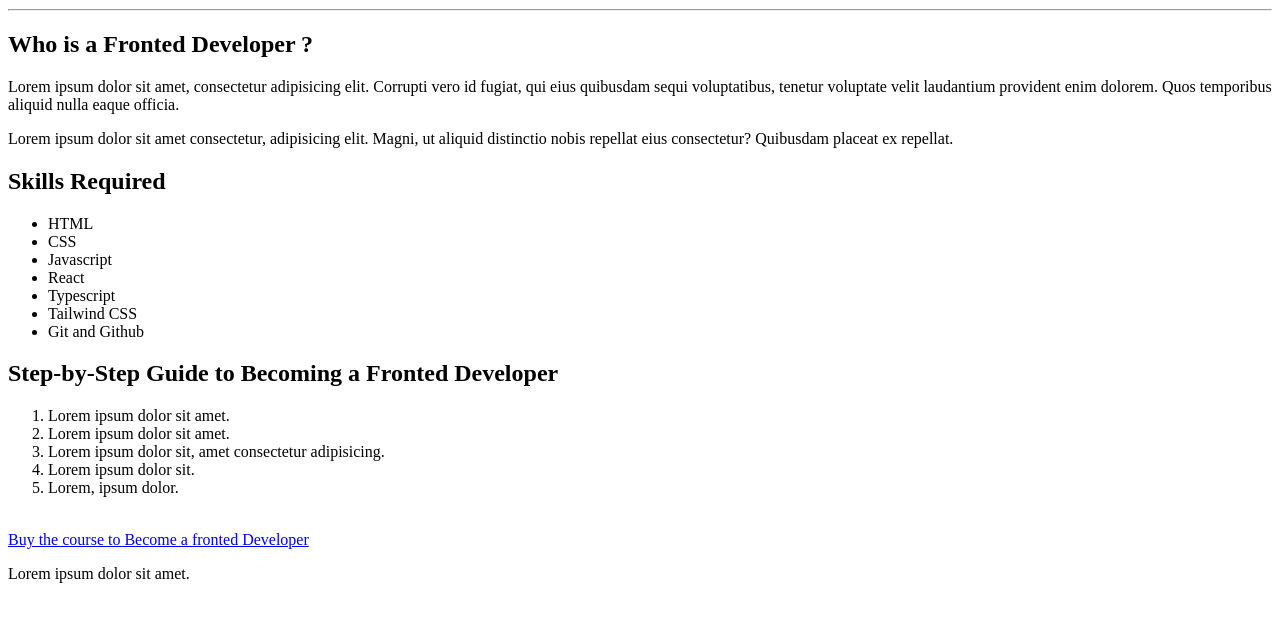
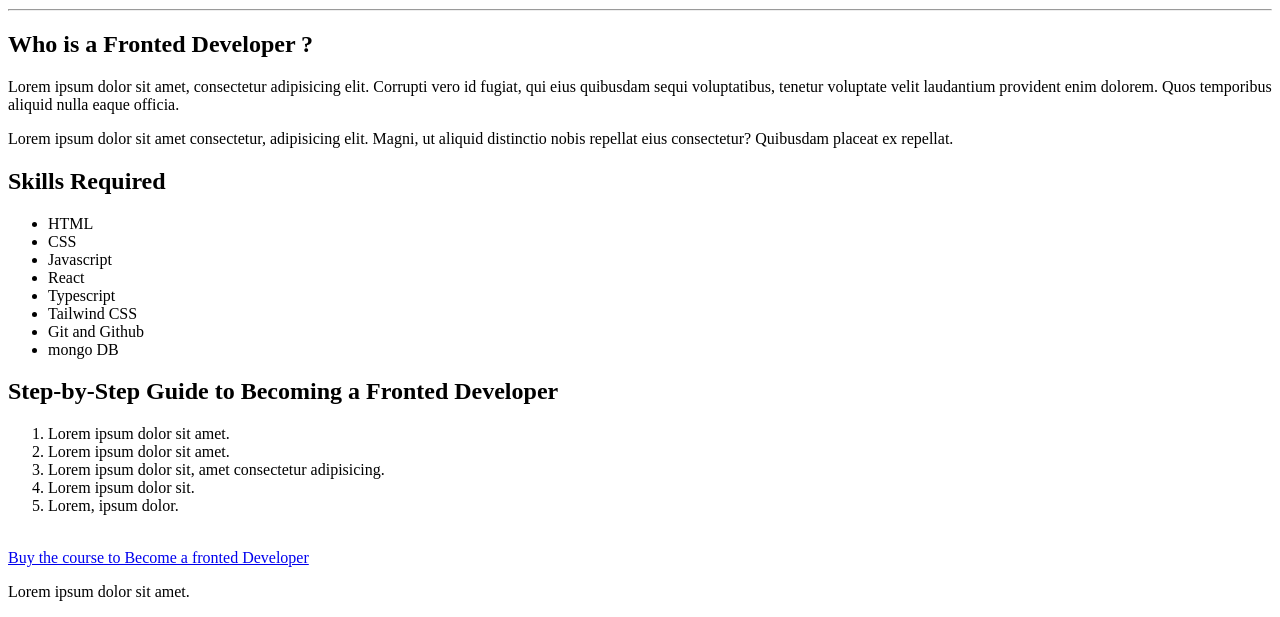
Before and after one commit to barunamajhi800-dev/web-dev, a plain HTML site: page day1_project/index.html in a window 1280 px wide. Shown: the part 283-900 px from the top of the page. Drawn offline with Linux system fonts and the light colour scheme.

Commit message:
mongo db skills added

```diff
--- a/day1_project/index.html
+++ b/day1_project/index.html
@@ -23,6 +23,7 @@
         <li>Typescript</li>
         <li>Tailwind CSS</li>
         <li>Git and Github</li>
+        <li>mongo DB</li>
     </ul>
     <h2>Step-by-Step Guide to Becoming a Fronted Developer</h2>
     <ol>
```
